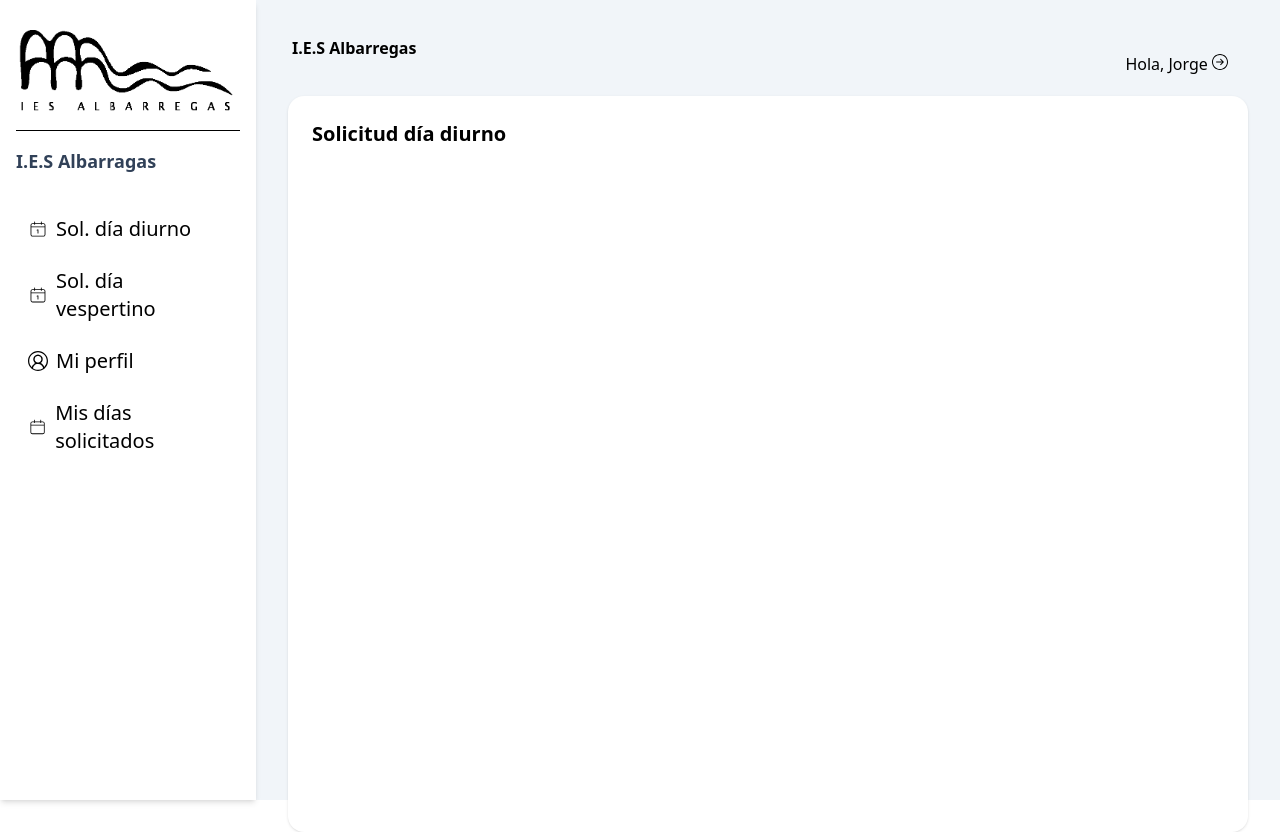
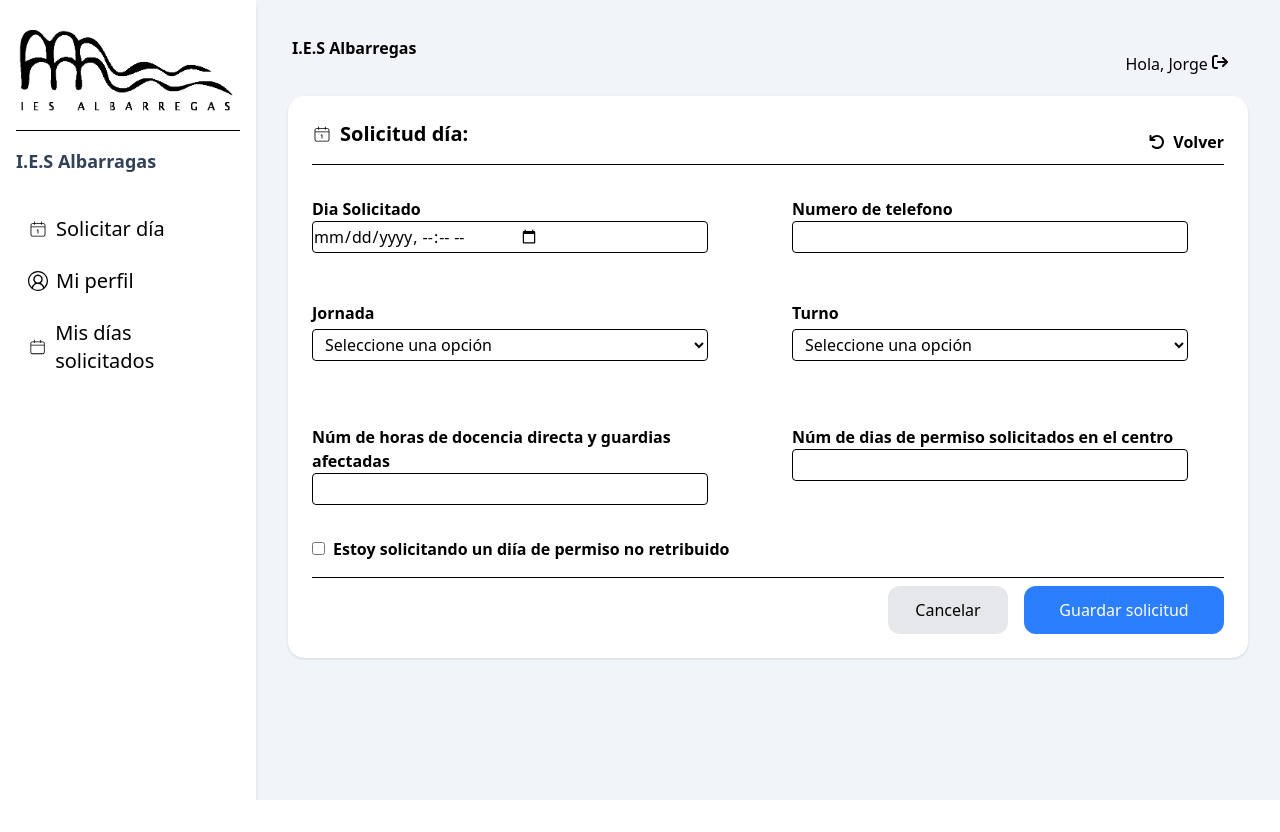
Before and after one commit to JorgeAlegre-403/ClicPermiso, a React (Vite) app in the folder clickPermiso/: page / in a window 1280 px wide. After the commit the page ends 800 px from the top, so only its background shows below. Built offline with nearby package versions, Linux system fonts and the light colour scheme.

Commit message:
Creacion de la page "Solicitar dia" y su correspondiente lógica

```diff
--- a/clickPermiso/src/components/Header.tsx
+++ b/clickPermiso/src/components/Header.tsx
@@ -1,11 +1,12 @@
-import { SlArrowRightCircle } from "react-icons/sl";
+import { FaArrowRightFromBracket } from "react-icons/fa6";
 
 const Header = () => {
     return (
         <>
             <div className="m-1 flex justify-between">
                 <strong><h1>I.E.S Albarregas</h1></strong>
-                <span className="p-4">Hola, Jorge <button className="cursor-pointer"><SlArrowRightCircle /></button></span>
+                <span className="p-4">Hola, Jorge <button className="cursor-pointer"><FaArrowRightFromBracket />
+                </button></span>
             </div>
         </>
     )
--- a/clickPermiso/src/components/LeftMenu.tsx
+++ b/clickPermiso/src/components/LeftMenu.tsx
@@ -4,7 +4,7 @@ import { CiCalendar, CiCalendarDate } from "react-icons/ci";
 import { VscAccount } from "react-icons/vsc";
 
 const LeftMenu = () => {
-    const clases = "flex items-center gap-2 px-3 py-2 rounded-lg active:bg-blue-400";
+    const clases = "flex items-center gap-2 px-3 py-2 rounded-lg focus:bg-blue-300";
 
     return (
         <aside className="w-64 bg-white shadow-md px-4 py-6">
@@ -21,12 +21,7 @@ const LeftMenu = () => {
                 <NavLink
                     to="/diurno" className={clases}>
                     <CiCalendarDate />
-                    Sol. día diurno
-                </NavLink>
-
-                <NavLink to="/vespertino" className={clases}>
-                    <CiCalendarDate />
-                    Sol. día vespertino
+                    Solicitar día
                 </NavLink>
 
                 <NavLink to="/perfil" className={clases}>
--- a/clickPermiso/src/components/MainContent.tsx
+++ b/clickPermiso/src/components/MainContent.tsx
@@ -2,18 +2,18 @@ import { Routes, Route } from "react-router-dom";
 import Header from "./Header";
 
 import Diurno from "../pages/Diurno";
-import Vespertino from "../pages/Vespertino";
 import Perfil from "../pages/Perfil";
+import Dias from "../pages/Dias";
 
 const MainContent = () => {
   return (
     <main className="flex-1 p-8">
       <Header />
 
-      <div className="h-full bg-white rounded-2xl shadow-sm p-6">
+      <div className="h-fit bg-white rounded-2xl shadow-sm p-6">
         <Routes>
           <Route path="/diurno" element={<Diurno />} />
-          <Route path="/vespertino" element={<Vespertino />} />
+          <Route path="/dias" element={<Dias />} />
           <Route path="/perfil" element={<Perfil />} />
 
           {/* Ruta por defecto */}
--- /dev/null
+++ b/clickPermiso/src/components/solicitar_dia/Form_SolicitarDia.tsx
@@ -0,0 +1,118 @@
+import { useState } from 'react';
+import Input from "./Input_SolicitarDia"
+import Select from './Select_SolicitarDia';
+import { CiCalendarDate } from "react-icons/ci";
+import { FaArrowRotateLeft } from "react-icons/fa6";
+
+const Form_SolicitarDia = () => {
+  const [formData, setFormData] = useState({
+    diaSolicitado: '',
+    telefono: '',
+    turno: '',
+    jornada: '',
+    numHoras: '',
+    numDias: ''
+  });
+
+  const manejarCambio = (e: any) => {
+    setFormData({
+      ...formData,
+      [e.target.name]: e.target.value
+    });
+  };
+
+  const manejarEnvio = (e: any) => {
+    e.preventDefault();
+    console.log("Datos enviados:", formData);
+    alert("Formulario enviado con éxito");
+  };
+
+  return (
+    <>
+      <div className='flex justify-between items-center'>
+        <h2 className=" flex gap-2 items-center text-xl font-semibold mb-4"><CiCalendarDate /> Solicitud día: {formData.diaSolicitado} </h2>
+        <button className='flex gap-2 cursor-pointer items-center font-bold'> <FaArrowRotateLeft /> Volver</button>
+      </div>
+      <hr />
+      <form onSubmit={manejarEnvio}>
+        <div className="grid grid-cols-2 gap-12 mb-8 mt-8">
+
+          <Input
+            label="Dia Solicitado"
+            type="datetime-local"
+            name="diaSolicitado"
+            value={formData.diaSolicitado}
+            onChange={manejarCambio}
+            regex={/^/}
+            mensajeError=""
+          />
+
+          <Input
+            label="Numero de telefono"
+            type="number"
+            name="telefono"
+            value={formData.telefono}
+            onChange={manejarCambio}
+            regex={/^[6789]\d{8}$/}
+            mensajeError="Telefono invalido."
+          />
+
+          <Select
+            label="Jornada"
+            name="jornada"
+            value={formData.jornada}
+            onChange={manejarCambio}
+            mensajeError="Debe seleccionar una jornada"
+            options={[
+              { label: "Completa", value: "Completa" },
+              { label: "Parcial", value: "Parcial" },
+            ]}
+          />
+
+          <Select
+            label="Turno"
+            name="turno"
+            value={formData.turno}
+            onChange={manejarCambio}
+            mensajeError="Debe seleccionar un turno"
+            options={[
+              { label: "Diurno", value: "Diurno" },
+              { label: "Vespertino", value: "Vespertino" },
+            ]}
+          />
+
+          <Input
+            label="Núm de horas de docencia directa y guardias afectadas"
+            type="number"
+            name="numHoras"
+            value={formData.numHoras}
+            onChange={manejarCambio}
+            regex={/^[1-7]$/}
+            mensajeError="Debe ser un numero entre 1 y 7."
+          />
+
+          <Input
+            label="Núm de dias de permiso solicitados en el centro"
+            type="number"
+            name="numDias"
+            value={formData.numDias}
+            onChange={manejarCambio}
+            regex={/^[1-7]$/}
+            mensajeError="Debe ser un numero entre 1 y 7."
+          />
+        </div>
+        <div className='mt-4 mb-4 font-bold'>
+          <input type="checkbox" className='mr-2 ' />
+          Estoy solicitando un diía de permiso no retribuido
+        </div>
+        <hr />
+        <div className='flex justify-end gap-4 mt-2 '>
+          <button className='bg-gray-200 cursor-pointer rounded-xl h-12 w-30'>Cancelar</button>
+          <button type="submit" className='bg-blue-500 w-50 cursor-pointer text-white rounded-xl '>Guardar solicitud</button>
+        </div>
+      </form>
+    </>
+  );
+};
+
+export default Form_SolicitarDia
--- /dev/null
+++ b/clickPermiso/src/components/solicitar_dia/Input_SolicitarDia.tsx
@@ -0,0 +1,47 @@
+import { useState } from 'react';
+
+interface props {
+    label: string,
+    type: string,
+    name: string,
+    value: string,
+    onChange: any,
+    regex: RegExp,
+    mensajeError: string,
+}
+
+const Input = ({ label, type, name, value, onChange, regex, mensajeError }: props) => {
+    const [error, setError] = useState(false);
+
+    const handleBlur = () => {
+        if (regex) {
+            if (!regex.test(value)) {
+                setError(true);
+            } else {
+                setError(false);
+            }
+        }
+    };
+
+    const handleChangeInternal = (e: any) => {
+        setError(false);
+        onChange(e);
+    };
+
+    return (
+        <div>
+            <label className="font-bold">{label}</label>
+            <input
+                type={type}
+                name={name}
+                value={value}
+                onChange={handleChangeInternal}
+                onBlur={handleBlur}
+                className="border rounded flex w-11/12 h-8"
+            />
+            {error && <span className="text-red-500">{mensajeError}</span>}
+        </div>
+    );
+};
+
+export default Input;
--- /dev/null
+++ b/clickPermiso/src/components/solicitar_dia/Select_SolicitarDia.tsx
@@ -0,0 +1,64 @@
+import { useState } from "react";
+
+interface Option {
+    label: string;
+    value: string;
+}
+
+interface Props {
+    label: string;
+    name: string;
+    value: string;
+    onChange: (e: React.ChangeEvent<HTMLSelectElement>) => void;
+    options: Option[];
+    mensajeError?: string;
+}
+
+const Select = ({ label, name, value, onChange, options, mensajeError, }: Props) => {
+    const [error, setError] = useState(false);
+
+    const handleBlur = () => {
+        if (!value) {
+            setError(true);
+        } else {
+            setError(false);
+        }
+    };
+
+    const handleChangeInternal = (
+        e: React.ChangeEvent<HTMLSelectElement>
+    ) => {
+        setError(false);
+        onChange(e);
+    };
+
+    return (
+        <div className="grupo-select flex flex-col mb-4">
+            <label className="font-bold mb-1">{label}</label>
+
+            <select
+                name={name}
+                value={value}
+                onChange={handleChangeInternal}
+                onBlur={handleBlur}
+                className="border rounded w-11/12 h-8 px-2 focus:outline-none focus:ring-2 focus:ring-indigo-500"
+            >
+                <option value="">Seleccione una opción</option>
+
+                {options.map((option) => (
+                    <option key={option.value} value={option.value}>
+                        {option.label}
+                    </option>
+                ))}
+            </select>
+
+            {error && mensajeError && (
+                <span className="text-red-500 text-sm mt-1">
+                    {mensajeError}
+                </span>
+            )}
+        </div>
+    );
+};
+
+export default Select;
--- /dev/null
+++ b/clickPermiso/src/pages/Dias.tsx
@@ -0,0 +1,10 @@
+
+const Dias = () => {
+  return (
+    <div>
+      <h2 className="text-xl font-semibold">Mis dias solicitados</h2>
+    </div>
+  )
+}
+
+export default Dias
--- a/clickPermiso/src/pages/Diurno.tsx
+++ b/clickPermiso/src/pages/Diurno.tsx
@@ -1,5 +1,11 @@
+import Form_SolicitarDia from "../components/solicitar_dia/Form_SolicitarDia"
+
 const Diurno = () => {
-    return <h2 className="text-xl font-semibold">Solicitud día diurno</h2>;
-};
+    return (
+        <div>
+            <Form_SolicitarDia></Form_SolicitarDia>
+        </div>
+    )
+}
 
-export default Diurno;
+export default Diurno
--- a/clickPermiso/src/pages/Vespertino.tsx
+++ /dev/null
@@ -1,5 +0,0 @@
-const Vespertino = () => {
-  return <h2 className="text-xl font-semibold">Solicitud día vespertino</h2>;
-};
-
-export default Vespertino;
```
